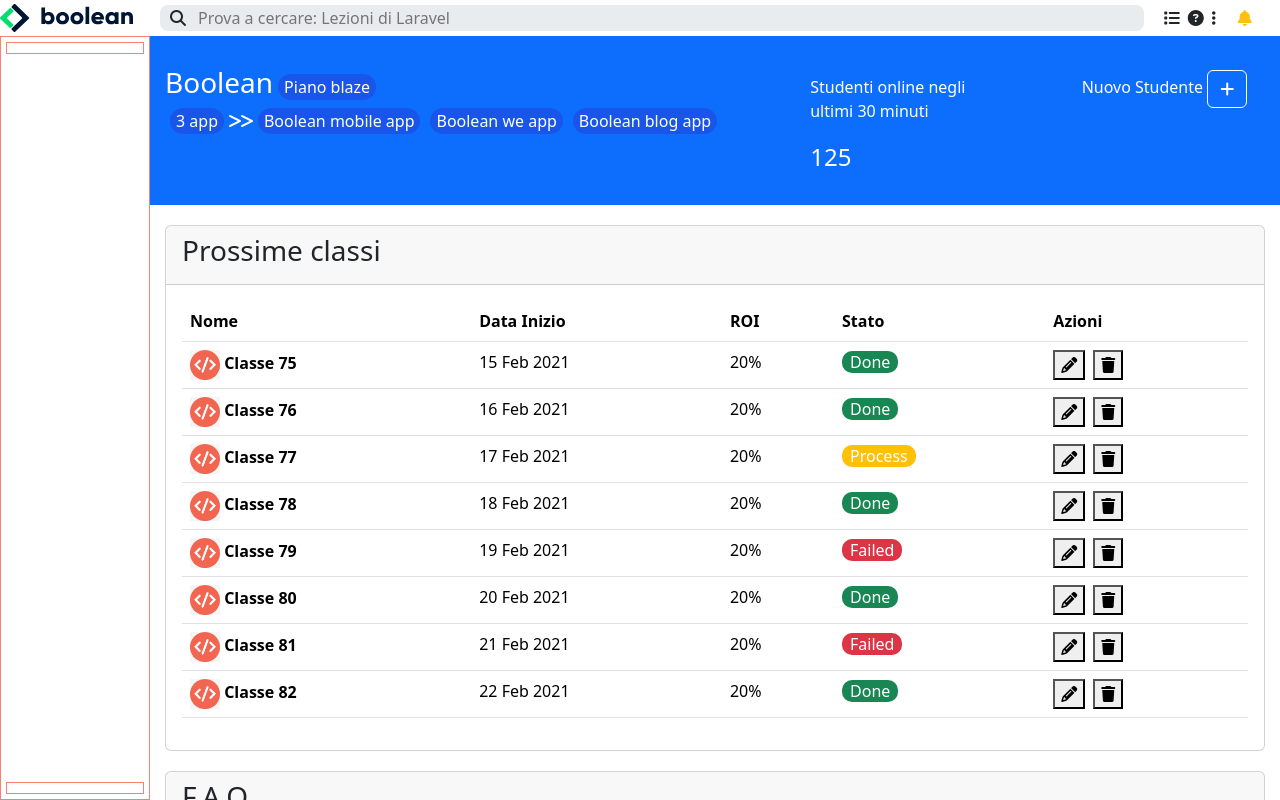
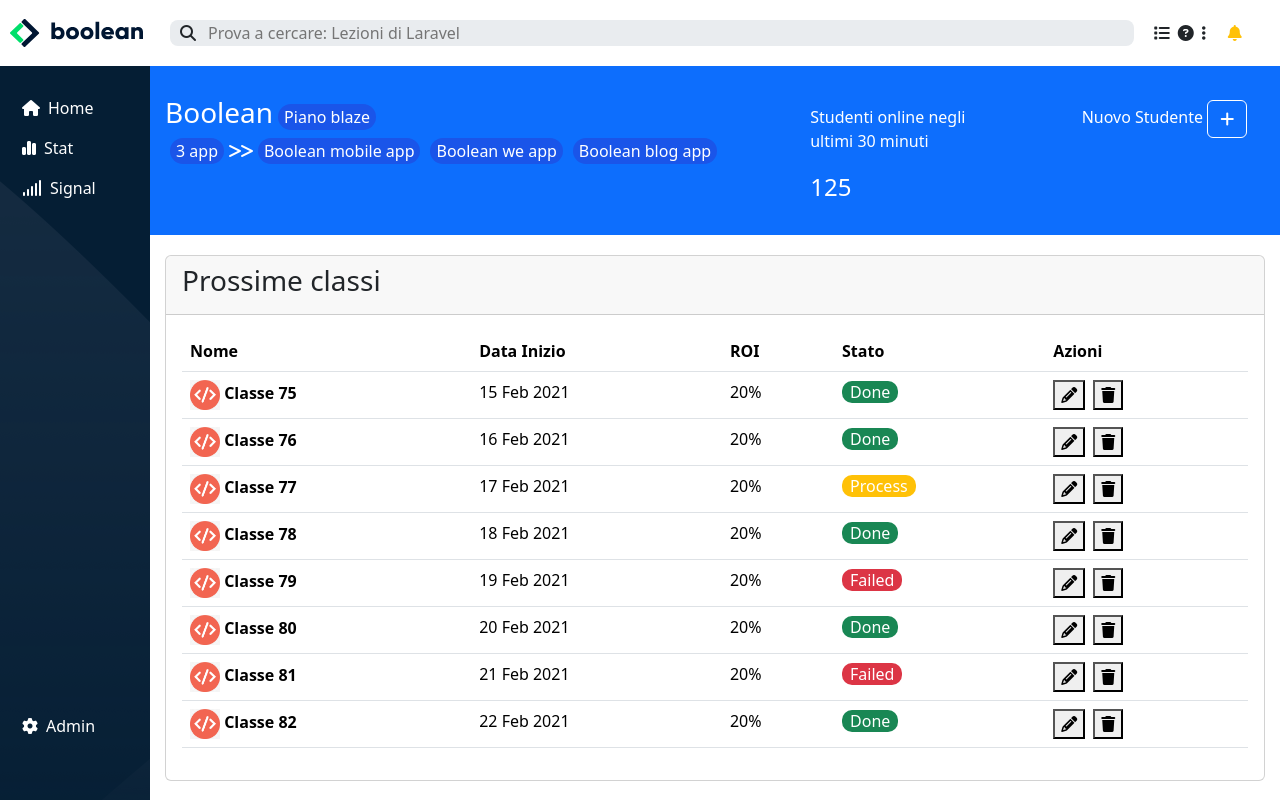
Before and after one commit to SaraG94/html-css-bootstrap-dashboard, a plain HTML site: page index.html in a window 1280 px wide. Drawn offline with nearby package versions, Linux system fonts and the light colour scheme.

Commit message:
FEAT aside content + bg

```diff
--- a/css/style.css
+++ b/css/style.css
@@ -19,6 +19,7 @@
 /**header content**/
 header.header-content{
     height: 70px;
+    padding: 15px 10px;
 }
 
 .header-content .logo-area,
@@ -89,3 +90,11 @@
     border-radius: 10px;
     padding: 0 8px;
 }
+/***********/
+aside{
+    background-color: #051E34;
+    background-image: url(../img/sidebar-bg.png);
+}
+aside ul{
+    padding: 30px 22px;
+}
--- a/index.html
+++ b/index.html
@@ -46,12 +46,31 @@
 
     <div class="content d-flex flex-grow-1 overflow-hidden">
         <!--aside-->
-        <aside class="debug flex-shrink-0 overflow-hidden nav-main d-flex flex-column">
-            <div class="nav-main-menu debug">
+        <aside class="flex-shrink-0 overflow-hidden nav-main d-flex flex-column">
+            <div class="nav-main-menu">
+                <ul>
+                    <li class="d-flex align-items-baseline text-white">
+                        <i class="fa-solid fa-house me-2 mb-2"></i>
+                        <p class="d-none d-md-block">Home</p>
+                    </li>
+                    <li class="d-flex align-items-baseline text-white">
+                        <i class="fa-solid fa-chart-simple me-2 mb-2"></i>
+                        <p class="d-none d-md-block">Stat</p>
+                    </li>
+                    <li class="d-flex align-items-baseline text-white">
+                        <i class="fa-solid fa-signal me-2 mb-2"></i>
+                        <p class="d-none d-md-block">Signal</p>
+                    </li>
+                </ul>
+            </div>
 
-            </div>
-           <div class="setting mt-auto debug">
-
+           <div class="setting mt-auto">
+                <ul>
+                    <li class="d-flex align-items-baseline text-white">
+                        <i class="fa-solid fa-gear me-2 mb-2"></i>
+                        <p class="d-none d-md-block">Admin</p>
+                    </li>
+                </ul>
            </div>
         </aside>
         <!--main-->
@@ -103,9 +122,8 @@
                 </div>
             </header>
 
-            <!--contenuto principale-->
+            <!--classi-->
             <section>
-                <!--classi-->
                 <div class="card">
                     <div class="card-header">
                         <h3> Prossime classi</h3>
@@ -394,7 +412,6 @@
                     </div>
                 </div>
             </section>
-
         </main>
     </div>
 
```
